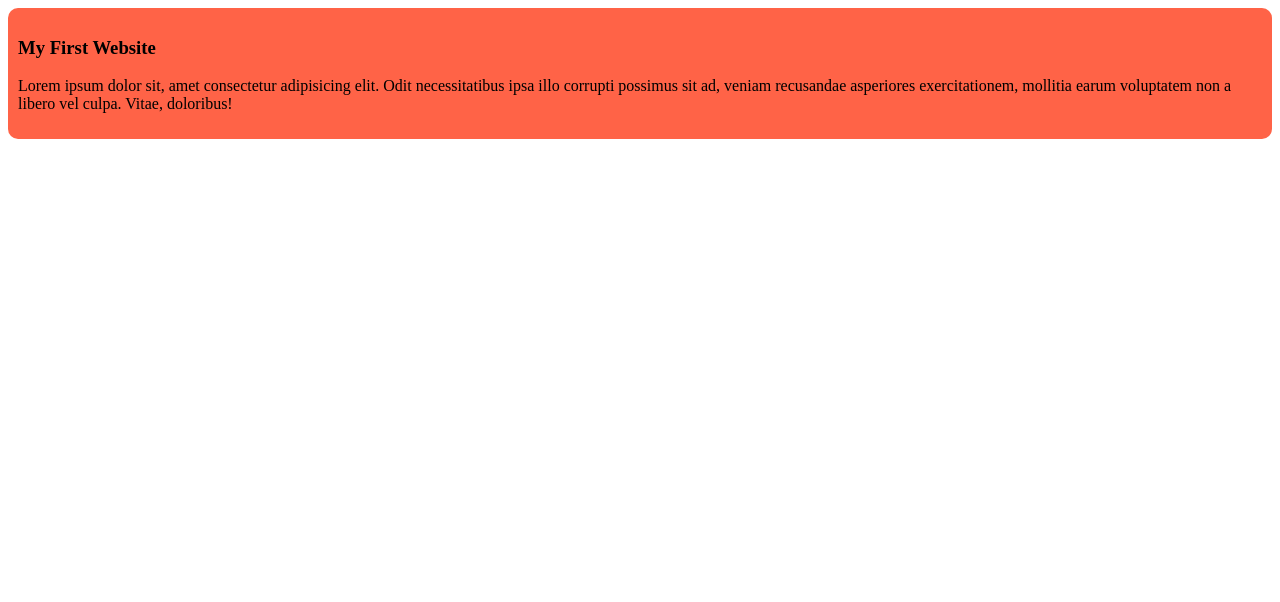
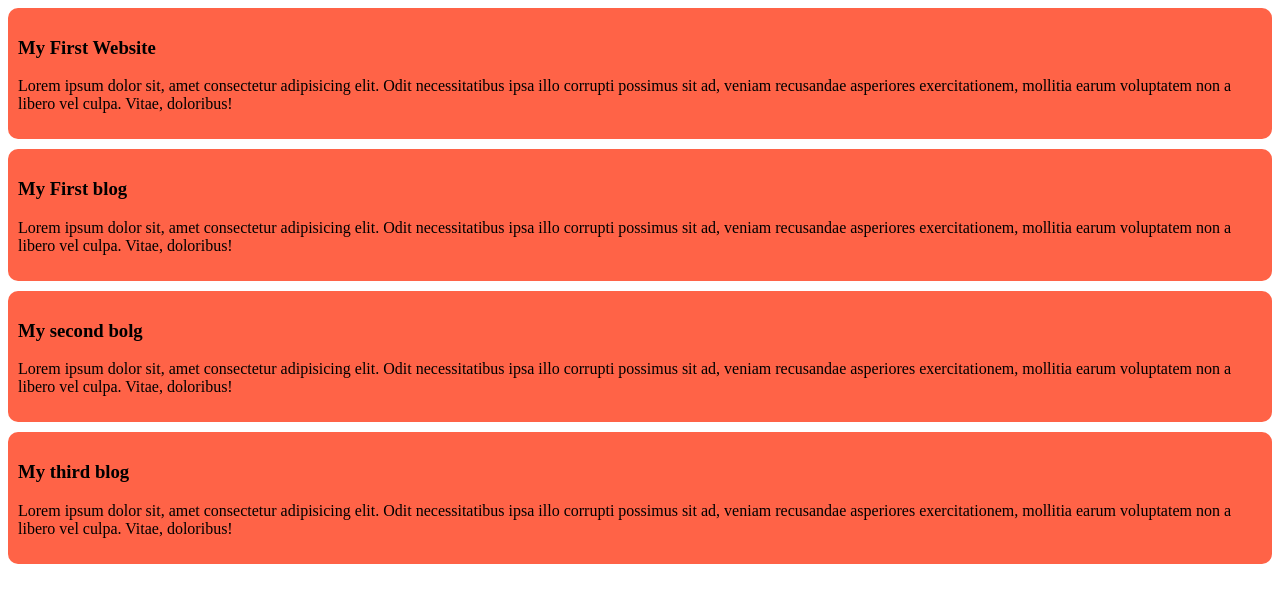
Before and after one commit to sanaullahtoha/my-first-github-repo, a plain HTML site: page index.html in a window 1280 px wide. Drawn offline with Linux system fonts and the light colour scheme.

Commit message:
added the second and thierd blog

```diff
--- a/blog.css
+++ b/blog.css
@@ -2,4 +2,5 @@ div{
     background-color: tomato;
     padding: 10px;
     border-radius: 10px;
+    margin-bottom: 10px;
 }
--- a/index.html
+++ b/index.html
@@ -11,5 +11,18 @@
         <h3>My First Website</h3>
     <p>Lorem ipsum dolor sit, amet consectetur adipisicing elit. Odit necessitatibus ipsa illo corrupti possimus sit ad, veniam recusandae asperiores exercitationem, mollitia earum voluptatem non a libero vel culpa. Vitae, doloribus!</p>
     </div>
+    <div>
+        <h3>My First blog</h3>
+    <p>Lorem ipsum dolor sit, amet consectetur adipisicing elit. Odit necessitatibus ipsa illo corrupti possimus sit ad, veniam recusandae asperiores exercitationem, mollitia earum voluptatem non a libero vel culpa. Vitae, doloribus!</p>
+    </div>
+    <div>
+        <h3>My second bolg</h3>
+    <p>Lorem ipsum dolor sit, amet consectetur adipisicing elit. Odit necessitatibus ipsa illo corrupti possimus sit ad, veniam recusandae asperiores exercitationem, mollitia earum voluptatem non a libero vel culpa. Vitae, doloribus!</p>
+    </div>
+    <div>
+        <h3>My third blog</h3>
+    <p>Lorem ipsum dolor sit, amet consectetur adipisicing elit. Odit necessitatibus ipsa illo corrupti possimus sit ad, veniam recusandae asperiores exercitationem, mollitia earum voluptatem non a libero vel culpa. Vitae, doloribus!</p>
+    </div>
+
 </body>
 </html>
```
